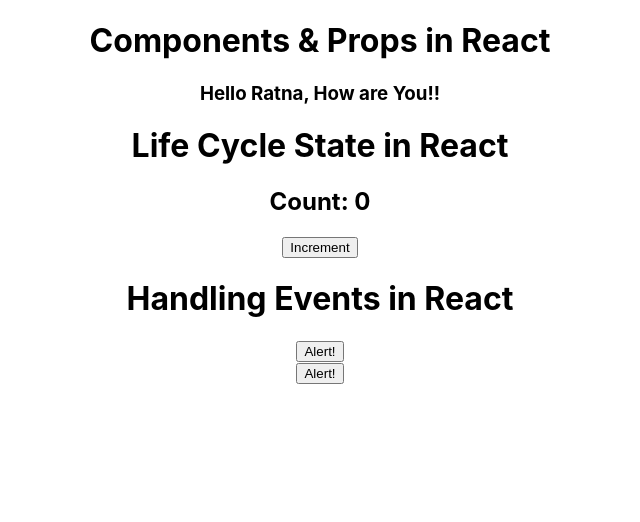
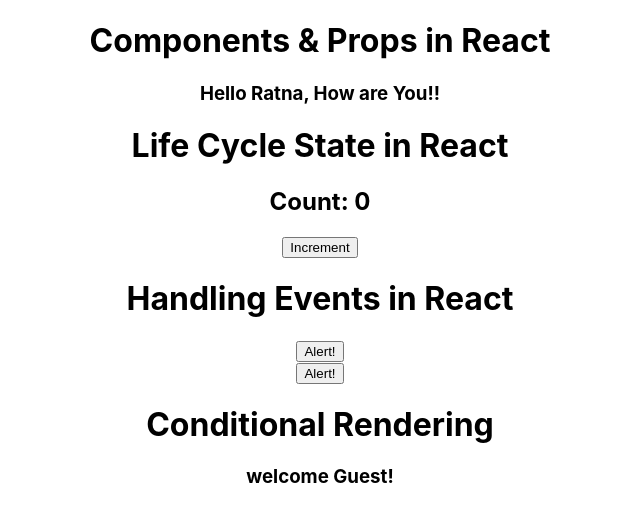
Before and after one commit to Ratna1992/react-template, a React (Create React App) app: page / in a window 1280 px wide. Shown: the top 522 px of the page, without its empty margins (320-960 px from the left). Built offline with nearby package versions, Linux system fonts and the light colour scheme.

Commit message:
Conditional Rendering

```diff
--- a/src/App.tsx
+++ b/src/App.tsx
@@ -1,11 +1,11 @@
-import React from 'react';
-import logo from './logo.svg';
 import './App.css';
 import { Greeting } from './components/Greetings';
 import Counter from './classes/Counter';
 import { Alert } from './components/Alert';
+import { Welcome } from './components/Welcome';
 
 function App() {
+  const isLoggedIn:boolean=false
   return (
     <div className="App">
       <h1>Components & Props in React</h1>
@@ -14,6 +14,8 @@
       <Counter/>
       <h1>Handling Events in React</h1>
       <Alert msg='Warning! Shoot out Happening'/>
+      <h1>Conditional Rendering</h1>
+      <Welcome isLoggedIn={isLoggedIn}/>
     </div>
   );
 }
--- /dev/null
+++ b/src/components/Welcome.tsx
@@ -0,0 +1,13 @@
+import { StatusProps } from "./template-types";
+
+export const Welcome = (props:StatusProps)=>{
+
+    return(
+
+        <div>
+            <h3>{props.isLoggedIn?'welcome Ratna!':'welcome Guest!'}</h3>
+        </div>
+
+    )
+
+}
--- a/src/components/template-types.ts
+++ b/src/components/template-types.ts
@@ -1,3 +1,7 @@
 export type GreetingProps = {
     msg:string
 }
+
+export type StatusProps = {
+    isLoggedIn:boolean
+}
```
